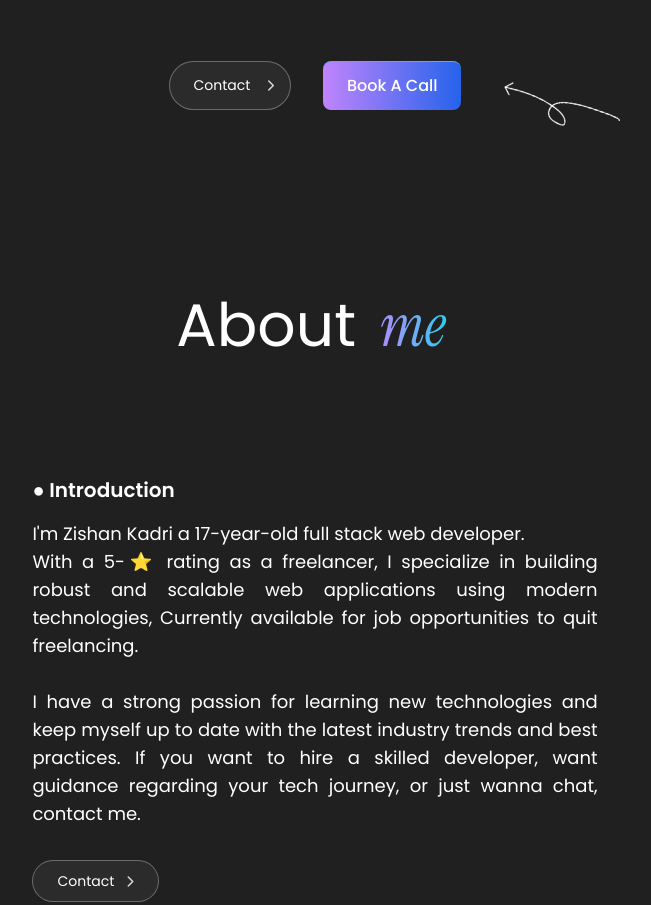
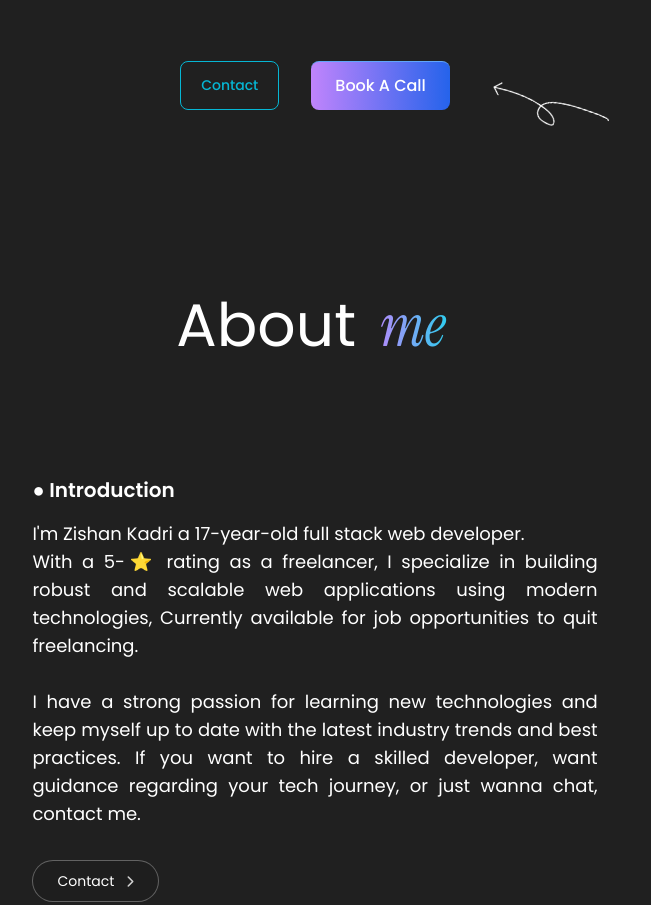
Before and after one commit to Blackjoker52/portfolio, a website: page index.html in a window 1280 px wide. Shown: the part 398-1303 px from the top of the page, without its empty margins (325-976 px from the left). Drawn offline with nearby package versions, Linux system fonts and the light colour scheme.

Commit message:
fix contact

```diff
--- a/index.html
+++ b/index.html
@@ -87,9 +87,8 @@
             </div>
 
             <div class="relative flex gap-8 pt-4 md:pt-12">
-                <a href="#contact" class="group btn-primary !flex justify-center items-center">
+                <a href="#contact" class="group btn-secondary !flex justify-center items-center">
                     <span class="text"> Contact </span>
-                    <span class="translate-x-2" > <i class="fa-solid fa-chevron-right group-hover:translate-x-2 duration-200 text-xs text-white ml-2"> </i></span>
                 </a>
 
                 <a href="https://calendly.com/kadrizishan06/30min"
@@ -584,9 +583,9 @@
 
                 <div class="flex flex-col gap-4 font-light pt-8 sm:p-0">
                     <h2 class="font-medium">Contact</h2>
-                    <div> <i class="fa-solid fa-phone w-6 text-center"></i> +91 9867975473 </div>
-                    <div> <i class="fa-solid fa-envelope w-6 text-center"></i> contact@hiqualsolutions.com </div>
-                    <div> <i class="fa-solid fa-location-dot w-6 text-center"></i> Mumbai, Maharashtra, India </div>
+                    <!-- <div> <i class="fa-solid fa-phone w-6 text-center"></i> +91 </div> -->
+                    <div> <i class="fa-solid fa-envelope w-6 text-center"></i> kadrizishan06@gmail.com </div>
+                    <!-- <div> <i class="fa-solid fa-location-dot w-6 text-center"></i> Mumbai, Maharashtra, India </div> -->
                 </div>
 
                 <div class="flex gap-2 h-full mt-auto pt-8 sm:p-0">
--- a/src/input.css
+++ b/src/input.css
@@ -12,8 +12,8 @@
 /* } */
 
 .btn-secondary {
-    @apply flex justify-center items-center text-purple-400 border border-purple-400 font-medium rounded-lg text-sm px-5 py-2.5 ;
-    @apply hover:text-white hover:bg-purple-400
+    @apply flex justify-center items-center text-cyan-500 border border-cyan-500 font-medium rounded-lg text-sm px-5 py-2.5 ;
+    @apply hover:text-white hover:bg-cyan-500
 }
 
 .btn-home {
@@ -23,8 +23,8 @@
 }
 
 .btn-primary {
-    @apply text-white bg-white/5 border border-white/30 rounded-full text-sm px-6 py-2.5 inline-block;
-    @apply hover:bg-white/20
+    @apply text-white bg-black/5 border border-white/30 rounded-full text-sm px-6 py-2.5 inline-block;
+    @apply hover:bg-black/20
 }
 .btn-primary i {
     @apply group-hover:translate-x-2 duration-200 text-xs text-white/80 ml-2
```
Also changed, not shown: src/output.css.
